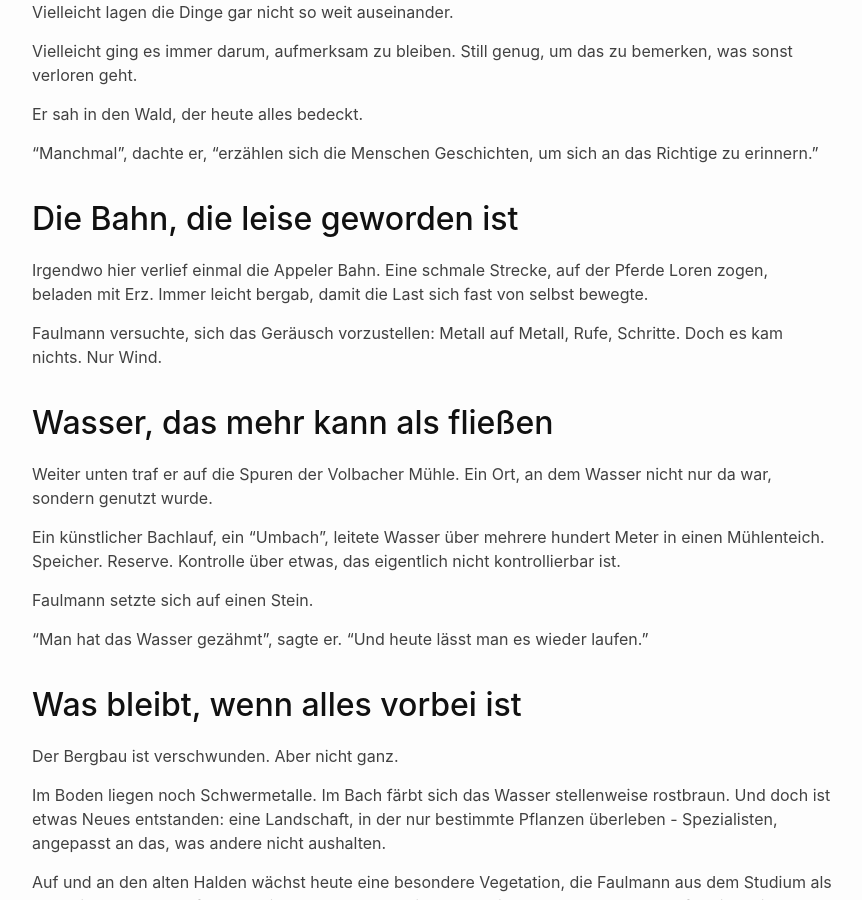
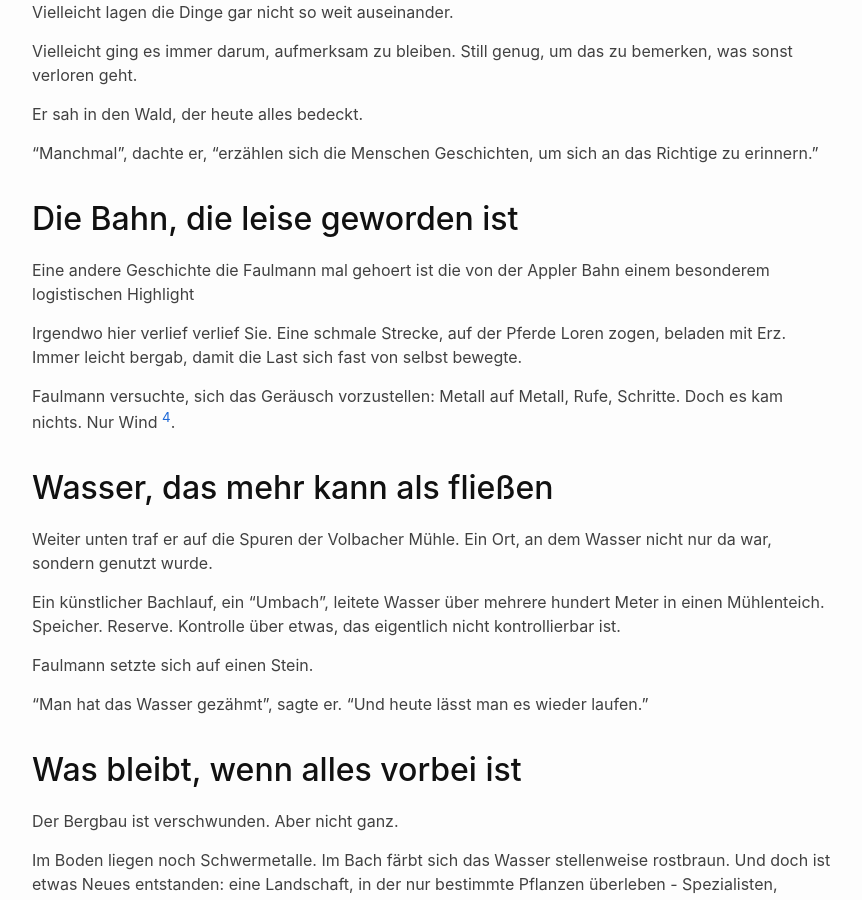
Before and after one commit to cgars/faulmann, a Jekyll site: the page built from _posts/2026-03-22-volbach.md, in a window 1280 px wide and 900 px high, scrolled down 2253 px. Shown: the whole window, without its empty margins (208-1070 px from the left). Built offline with Jekyll 4.4.1, drawn with Linux system fonts in a browser that asks for light colours; some of the changed text lies outside the part shown.

Commit message:
Fix typos and enhance Appler Bahn section
Corrected typos and added a footnote about the Appler Bahn.

```diff
--- a/_posts/2026-03-22-volbach.md
+++ b/_posts/2026-03-22-volbach.md
@@ -73,10 +73,11 @@ Er sah in den Wald, der heute alles bedeckt.
 "Manchmal", dachte er, "erzählen sich die Menschen Geschichten, um sich an das Richtige zu erinnern."
 
 ## Die Bahn, die leise geworden ist
+Eine andere Geschichte die Faulmann mal gehoert ist die von der Appler Bahn einem besonderem logistischen Highlight
 
-Irgendwo hier verlief einmal die Appeler Bahn. Eine schmale Strecke, auf der Pferde Loren zogen, beladen mit Erz. Immer leicht bergab, damit die Last sich fast von selbst bewegte.
+Irgendwo hier verlief verlief Sie. Eine schmale Strecke, auf der Pferde Loren zogen, beladen mit Erz. Immer leicht bergab, damit die Last sich fast von selbst bewegte.
 
-Faulmann versuchte, sich das Geräusch vorzustellen: Metall auf Metall, Rufe, Schritte. Doch es kam nichts. Nur Wind.
+Faulmann versuchte, sich das Geräusch vorzustellen: Metall auf Metall, Rufe, Schritte. Doch es kam nichts. Nur Wind [^bahn].
 
 ## Wasser, das mehr kann als fließen
 
```
Also changed, not shown: other parts of _posts/2026-03-22-volbach.md (+2 -0 lines).
